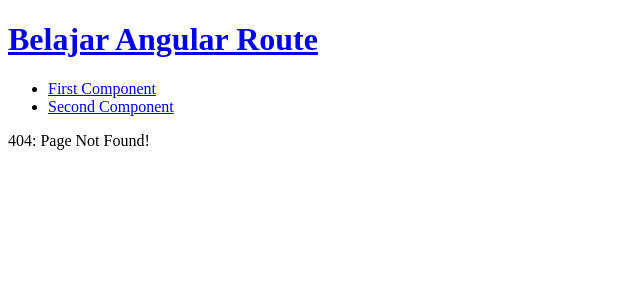
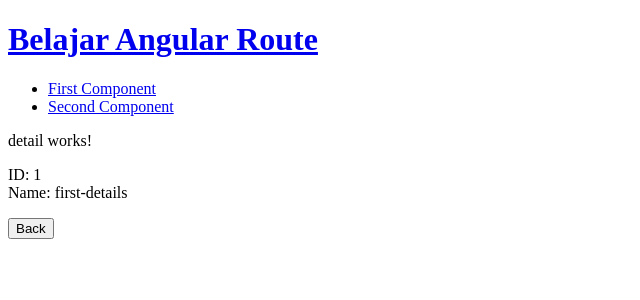
Before and after one commit to frumentius/belajar-angular-route, an Angular app: page /second-component/1/first-details in a window 1280 px wide. Before the commit this address had no page. Shown: the top 300 px of the page, without its empty margins (0-640 px from the left). Built offline with nearby package versions, Linux system fonts and the light colour scheme.

Commit message:
Subscribe to url parameter.

```diff
--- a/src/app/app-routing.module.ts
+++ b/src/app/app-routing.module.ts
@@ -6,6 +6,7 @@
 import { ChildAComponent } from './first/child-a/child-a.component';
 import { ChildBComponent } from './first/child-b/child-b.component';
 import { SecondComponent } from './second/second.component';
+import { DetailComponent } from './second/detail/detail.component';
 import { HomeComponent } from './home/home.component';
 import { NotFoundComponent } from './not-found/not-found.component';
 
@@ -25,24 +26,28 @@
 }
 
 //Dynamic title value ?
-const resolvedChildATitle: ResolveFn<string> = () => Promise.resolve('child a');
+const resolvedChildATitle: ResolveFn<string> = () => Promise.resolve('Child A - First Component');
 
 const routes: Routes = [
   {
     path: 'first-component',
     title: 'First Component',
-    component: FirstComponent, // this is the component with the <router-outlet> in the template
-    children: [
+    component: FirstComponent,
+    children: [ //child route
       {
-        path: 'child-a', // child route path
+        path: 'child-a',
         title: resolvedChildATitle,
-        component: ChildAComponent, // child route component that the router renders
+        component: ChildAComponent,
       },
       {
         path: 'child-b',
-        component: ChildBComponent, // another child route component that the router renders
+        component: ChildBComponent,
       },
-    ],
+    ]
+  },
+  {
+    path: 'second-component/:id/:name',
+    component: DetailComponent,
   },
   {
     path: 'second-component',
--- /dev/null
+++ b/src/app/second/detail/detail.component.html
@@ -0,0 +1,7 @@
+<p>detail works!</p>
+<p>
+    ID: {{ detailId }}
+    <br/>
+    Name: {{ detailName }}
+</p>
+<button type="button" (click)="onBack()">Back</button>
--- /dev/null
+++ b/src/app/second/detail/detail.component.ts
@@ -0,0 +1,39 @@
+import { Component, OnInit, OnDestroy } from '@angular/core';
+import { Router, ActivatedRoute } from '@angular/router';
+import { Subscription } from 'rxjs';
+
+@Component({
+  selector: 'app-detail',
+  templateUrl: './detail.component.html',
+  styleUrls: ['./detail.component.css']
+})
+
+export class DetailComponent implements OnInit, OnDestroy {
+  sub: null | Subscription;
+  detailId: null | number;
+  detailName: null | string;
+
+  constructor(private router: Router, private activatedroute: ActivatedRoute) {
+    this.detailName = null;
+    this.detailId = null;
+    this.sub = null;
+  }
+
+  ngOnInit() {
+    this.sub = this.activatedroute.paramMap.subscribe((params) => {
+      //console.log(params);
+      let tempVar: null | string = params.get('id');
+      if (tempVar !== null) this.detailId = parseInt(tempVar);
+      else this.detailId = null;
+      this.detailName = params.get('name');
+    });
+  }
+
+  ngOnDestroy() {
+    if (this.sub) this.sub.unsubscribe();
+  }
+
+  onBack(): void {
+    this.router.navigate(['second-component']);
+  }
+}
--- a/src/app/second/second.component.html
+++ b/src/app/second/second.component.html
@@ -1 +1,8 @@
-<p>second works!</p>
+<h2>Second Component</h2>
+
+<nav>
+  <ul>
+    <li><a routerLink="1/first-details">First Details</a></li>
+    <li><a routerLink="2/second-details">Second Details</a></li>
+  </ul>
+</nav>
--- a/src/app/second/second.component.ts
+++ b/src/app/second/second.component.ts
@@ -1,6 +1,9 @@
 import { Component } from '@angular/core';
+import { RouterModule } from '@angular/router';
 
 @Component({
+  standalone: true,
+  imports: [RouterModule],
   selector: 'app-second',
   templateUrl: './second.component.html',
   styleUrls: ['./second.component.css']
--- a/tsconfig.json
+++ b/tsconfig.json
@@ -9,6 +9,7 @@
     "noImplicitOverride": true,
     "noPropertyAccessFromIndexSignature": true,
     "noImplicitReturns": true,
+    //"noImplicitAny": false,
     "noFallthroughCasesInSwitch": true,
     "sourceMap": true,
     "declaration": false,
```
Also changed, not shown: src/app/second/detail/detail.component.css (added), 1 other file (tests, documents, lock files or other folders).
